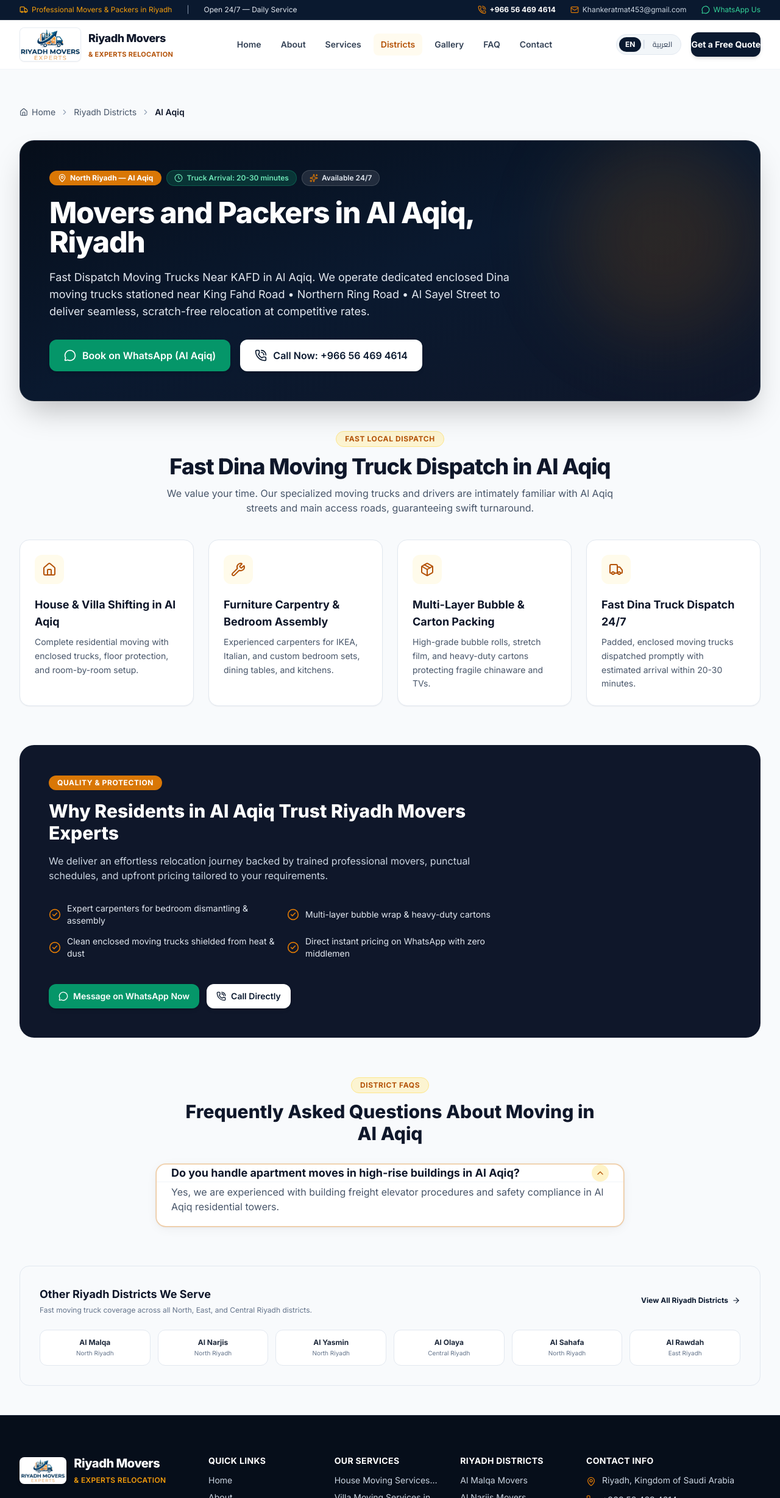
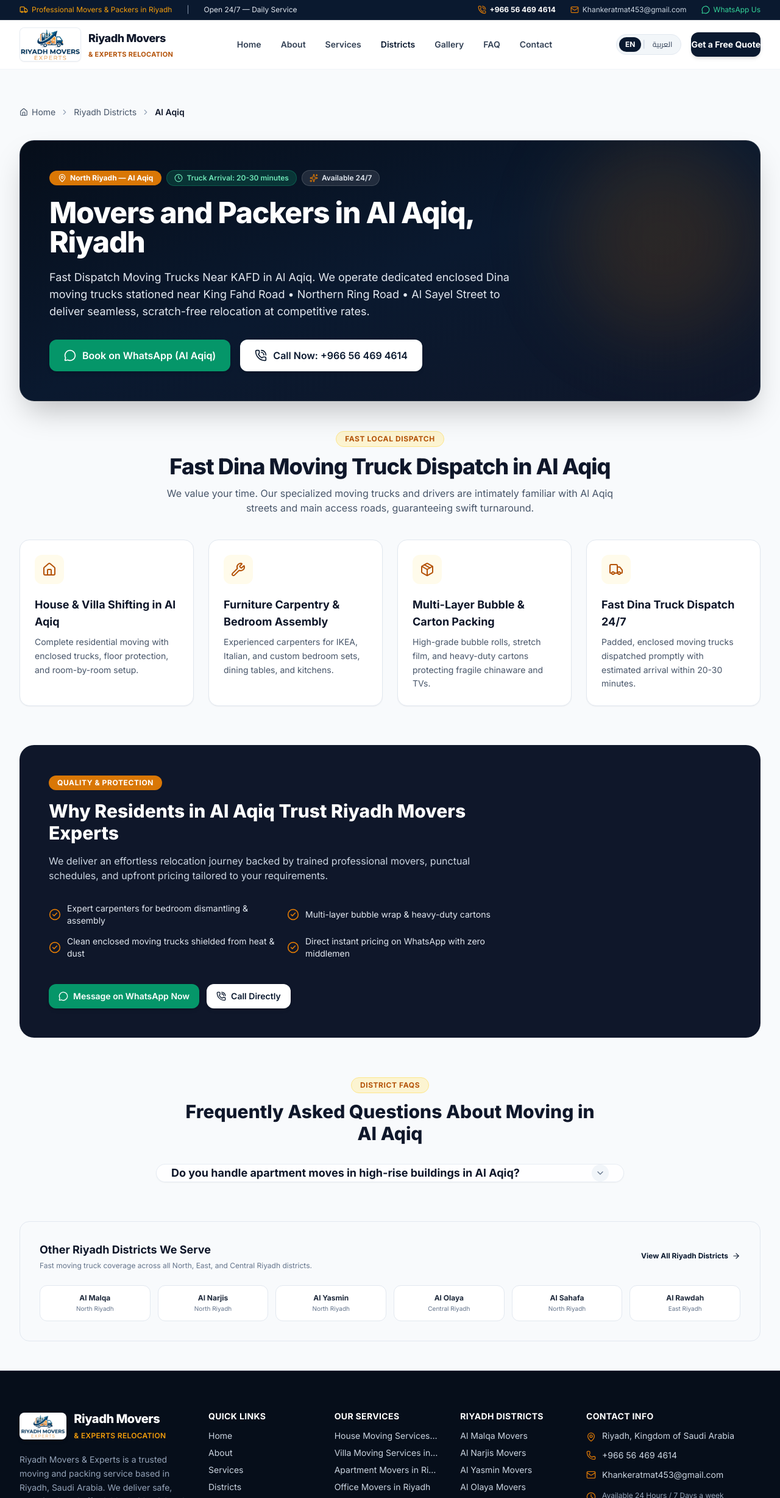
Before and after one commit to shahbazqalander388/Riyadh-Movers-Experts-Relocation, a React (Vite) app: page /districts/al-aqiq in a window 1280 px wide. Shown: the top 2457 px of the page at 61% size. Built offline with nearby package versions, Linux system fonts and the light colour scheme; the HTML template or start-up script is replaced by a standard one.

Commit message:
fix(ui): close FAQ question 1 by default and remove yellow hover on home nav link and cards

```diff
--- a/src/components/Navbar.jsx
+++ b/src/components/Navbar.jsx
@@ -153,7 +153,7 @@
                 className={({ isActive }) =>
                   `px-3 py-2 rounded-lg text-sm font-semibold transition-all duration-150 ${
                     isActive
-                      ? 'text-brand-gold-dark bg-amber-50/80 font-bold'
+                      ? 'text-brand-navy font-bold hover:bg-slate-50'
                       : 'text-slate-700 hover:text-brand-navy hover:bg-slate-50'
                   }`
                 }
@@ -212,7 +212,7 @@
                   className={({ isActive }) =>
                     `flex items-center justify-between px-4 py-3.5 rounded-xl text-base font-semibold transition-all ${
                       isActive
-                        ? 'bg-amber-50 text-brand-gold-dark font-bold'
+                        ? 'bg-slate-100 text-brand-navy font-bold'
                         : 'text-slate-700 hover:bg-slate-50'
                     }`
                   }
--- a/src/pages/DistrictPage.jsx
+++ b/src/pages/DistrictPage.jsx
@@ -342,7 +342,7 @@
           </div>
 
           <div className="max-w-3xl mx-auto">
-            <FAQAccordion items={formattedFaqs} allowMultiple={true} defaultOpenIndex={0} />
+            <FAQAccordion items={formattedFaqs} allowMultiple={true} />
           </div>
         </section>
 
@@ -374,7 +374,7 @@
               <Link
                 key={d.slug}
                 to={`${getLocalizedPath('/districts')}/${d.slug}`}
-                className="bg-white hover:bg-amber-50/60 p-3 rounded-xl border border-slate-200 hover:border-brand-gold/60 text-center transition-all group shadow-2xs"
+                className="bg-white p-3 rounded-xl border border-slate-200 hover:border-brand-gold/60 text-center transition-all group shadow-2xs"
               >
                 <span className="block text-xs font-bold text-slate-800 group-hover:text-brand-navy transition-colors">
                   {d.name[currentLang]}
--- a/src/pages/HomePage.jsx
+++ b/src/pages/HomePage.jsx
@@ -449,7 +449,7 @@
               <Link
                 key={d.slug}
                 to={`${getLocalizedPath('/districts')}/${d.slug}`}
-                className="bg-white hover:bg-amber-50/70 p-4 rounded-2xl border border-slate-200/80 hover:border-brand-gold/60 shadow-card-soft hover:shadow-card-hover transition-all duration-200 group flex flex-col justify-between"
+                className="bg-white p-4 rounded-2xl border border-slate-200/80 hover:border-brand-gold/60 shadow-card-soft hover:shadow-card-hover transition-all duration-200 group flex flex-col justify-between"
               >
                 <div>
                   <div className="flex items-center justify-between mb-2">
@@ -494,7 +494,7 @@
             subtitle={t.faq.subtitle}
           />
 
-          <FAQAccordion items={t.faq.items} defaultOpenIndex={0} />
+          <FAQAccordion items={t.faq.items} />
 
           <div className="mt-10 text-center">
             <Link
```
